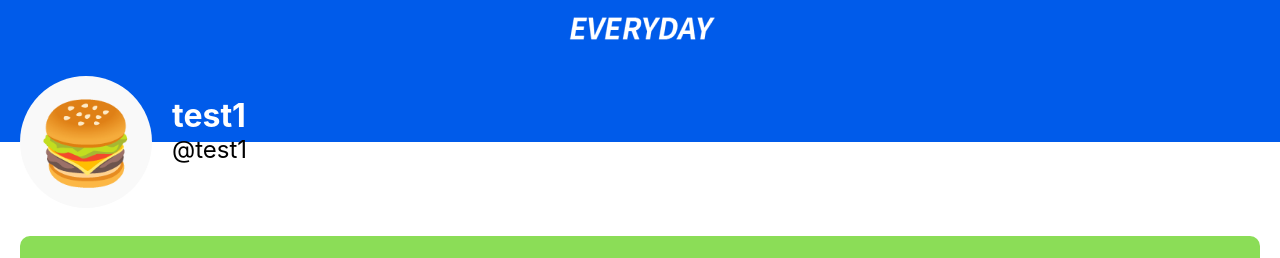
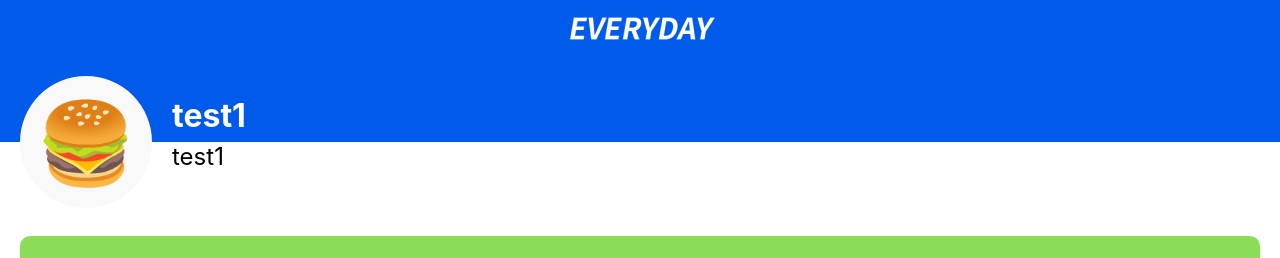
Before and after one commit to everyday-2020/everyday_front, a React (Create React App) app: page /rooms in a window 1280 px wide. Shown: the top 258 px of the page. Built offline with nearby package versions, Linux system fonts and the light colour scheme.

Commit message:
Fix user nickname position

```diff
--- a/src/components/userProfile.scss
+++ b/src/components/userProfile.scss
@@ -17,12 +17,16 @@
     }
     .profile-name {
         padding: 20px;
+        display: flex;
+        flex-direction: column;
         .profile-nickname {
+            flex: 1;
             color: white;
             font-weight: bold;
             font-size: 2rem;
         }
         .profile-username {
+            flex: 1;
             font-size: 1.5rem;
         }
     }
--- a/src/components/userProfile.tsx
+++ b/src/components/userProfile.tsx
@@ -14,7 +14,7 @@ const UserProfile: FC<UserProfileProps> = ({ user }) => {
       <div className="profile">{emoji.find(user.profilePic).emoji}</div>
       <div className="profile-name">
         <div className="profile-nickname">{user.nickname}</div>
-        <div className="profile-username">@{user.username}</div>
+        <div className="profile-username">{user.username}</div>
       </div>
     </div>
   );
```
